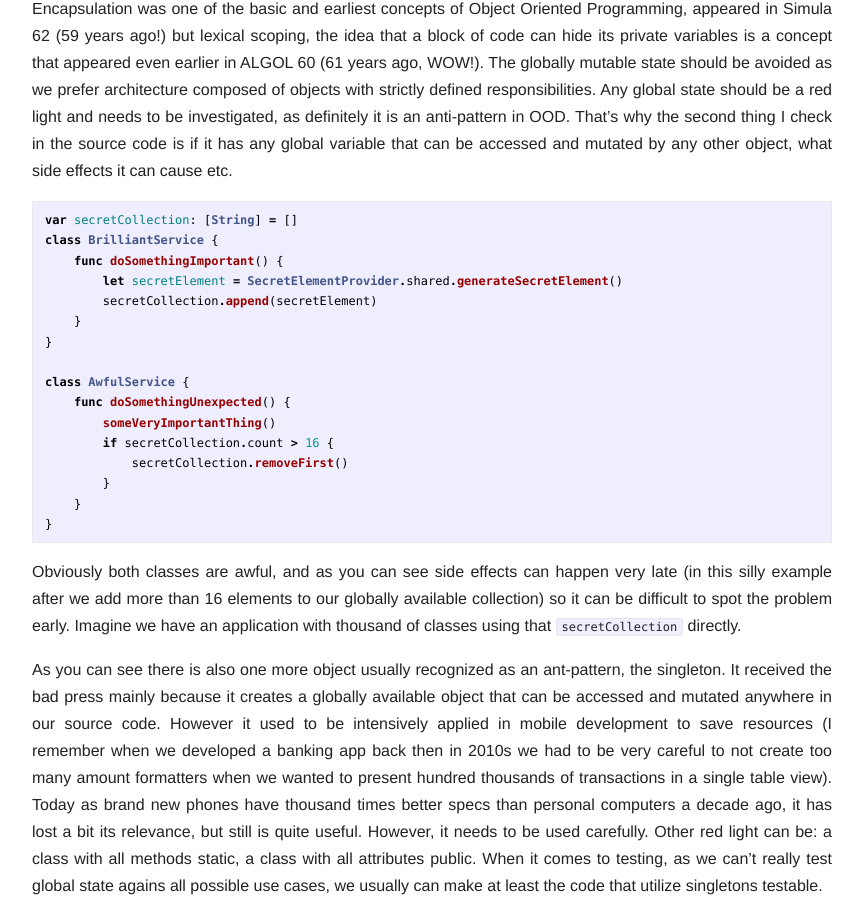
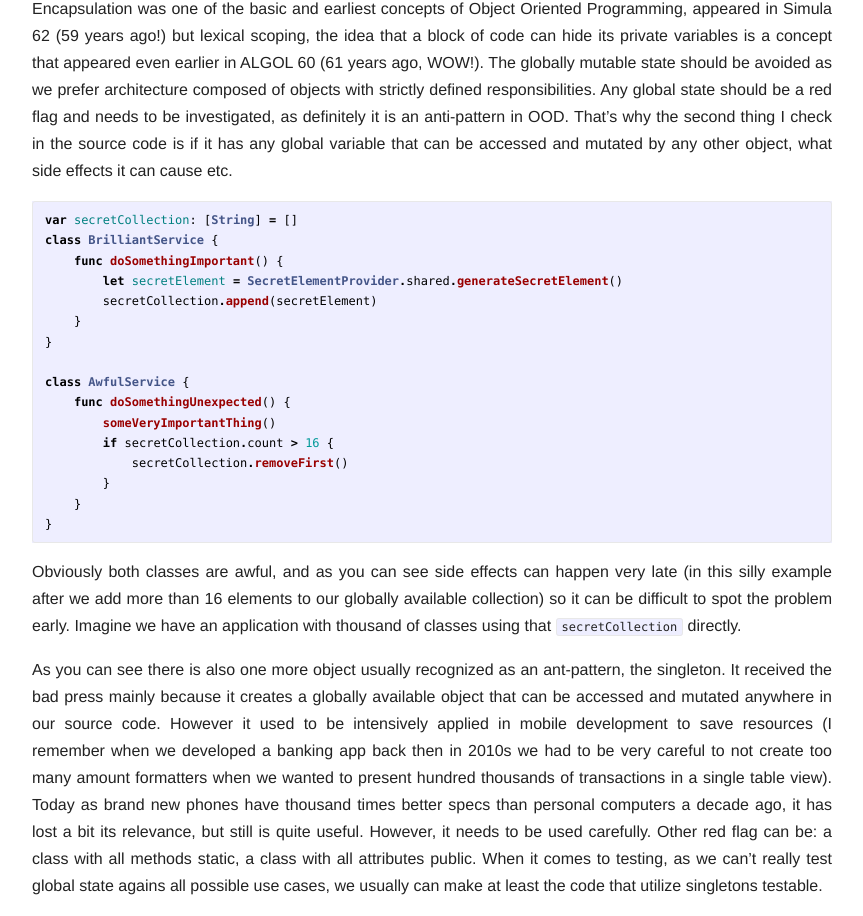
Before and after one commit to michalcichon/michalcichon.github.io, a Jekyll site: the page built from _posts/2021-04-06-algorithms-plus-data-structures-equals-programs.md, in a window 1280 px wide and 1400 px high, scrolled down 990 px. Shown: the part 260-1176 px from the top of the window, without its empty margins (208-1071 px from the left). Built offline with Jekyll 4.4.1, drawn with Linux system fonts in a browser that asks for light colours; comment, search, counter and statistics services are not loaded; some of the changed text lies outside the part shown.

Commit message:
Style improvement

````diff
--- a/_posts/2021-04-06-algorithms-plus-data-structures-equals-programs.md
+++ b/_posts/2021-04-06-algorithms-plus-data-structures-equals-programs.md
@@ -24,7 +24,7 @@ If the code I get is distributed to me as a git repository then I usually start
 
 # Global state and friends
 
-Encapsulation was one of the basic and earliest concepts of Object Oriented Programming, appeared in Simula 62 (59 years ago!) but lexical scoping, the idea that a block of code can hide its private variables is a concept that appeared even earlier in ALGOL 60 (61 years ago, WOW!). The globally mutable state should be avoided as we prefer architecture composed of objects with strictly defined responsibilities. Any global state should be a red light and needs to be investigated, as definitely it is an anti-pattern in OOD. That's why the second thing I check in the source code is if it has any global variable that can be accessed and mutated by any other object, what side effects it can cause etc.
+Encapsulation was one of the basic and earliest concepts of Object Oriented Programming, appeared in Simula 62 (59 years ago!) but lexical scoping, the idea that a block of code can hide its private variables is a concept that appeared even earlier in ALGOL 60 (61 years ago, WOW!). The globally mutable state should be avoided as we prefer architecture composed of objects with strictly defined responsibilities. Any global state should be a red flag and needs to be investigated, as definitely it is an anti-pattern in OOD. That's why the second thing I check in the source code is if it has any global variable that can be accessed and mutated by any other object, what side effects it can cause etc.
 
 ```swift
 var secretCollection: [String] = []
@@ -47,7 +47,7 @@ class AwfulService {
 
 Obviously both classes are awful, and as you can see side effects can happen very late (in this silly example after we add more than 16 elements to our globally available collection) so it can be difficult to spot the problem early. Imagine we have an application with thousand of classes using that `secretCollection` directly.
 
-As you can see there is also one more object usually recognized as an ant-pattern, the singleton. It received the bad press mainly because it creates a globally available object that can be accessed and mutated anywhere in our source code. However it used to be intensively applied in mobile development to save resources (I remember when we developed a banking app back then in 2010s we had to be very careful to not create too many amount formatters when we wanted to present hundred thousands of transactions in a single table view). Today as brand new phones have thousand times better specs than personal computers a decade ago, it has lost a bit its relevance, but still is quite useful. However, it needs to be used carefully. Other red light can be: a class with all methods static, a class with all attributes public. When it comes to testing, as we can't really test global state agains all possible use cases, we usually can make at least the code that utilize singletons testable.
+As you can see there is also one more object usually recognized as an ant-pattern, the singleton. It received the bad press mainly because it creates a globally available object that can be accessed and mutated anywhere in our source code. However it used to be intensively applied in mobile development to save resources (I remember when we developed a banking app back then in 2010s we had to be very careful to not create too many amount formatters when we wanted to present hundred thousands of transactions in a single table view). Today as brand new phones have thousand times better specs than personal computers a decade ago, it has lost a bit its relevance, but still is quite useful. However, it needs to be used carefully. Other red flag can be: a class with all methods static, a class with all attributes public. When it comes to testing, as we can't really test global state agains all possible use cases, we usually can make at least the code that utilize singletons testable.
 
 ```swift
 class NotTestable {
@@ -107,7 +107,7 @@ When it comes to application architecture, we would like to see not only new fan
 
 # Data structures & algorithms
 
-After we investigated the project on the high level trying to spot inconsistencies, we can go finally a bit deeper and analyze how the logic works, what is the data flow throughout the whole project. A red light here could be reinventing commonly known algorithms, reimplementing SDK methods, using inefficient data structures (for example Array instead of Set when we need to store unique objects and we need a quick look-up).
+After we investigated the project on the high level trying to spot inconsistencies, we can go finally a bit deeper and analyze how the logic works, what is the data flow throughout the whole project. A red flag here could be reinventing commonly known algorithms, reimplementing SDK methods, using inefficient data structures (for example Array instead of Set when we need to store unique objects and we need a quick look-up).
 
 ```swift
 func getAllUniqueActiveElements1() -> [Item] {
````
